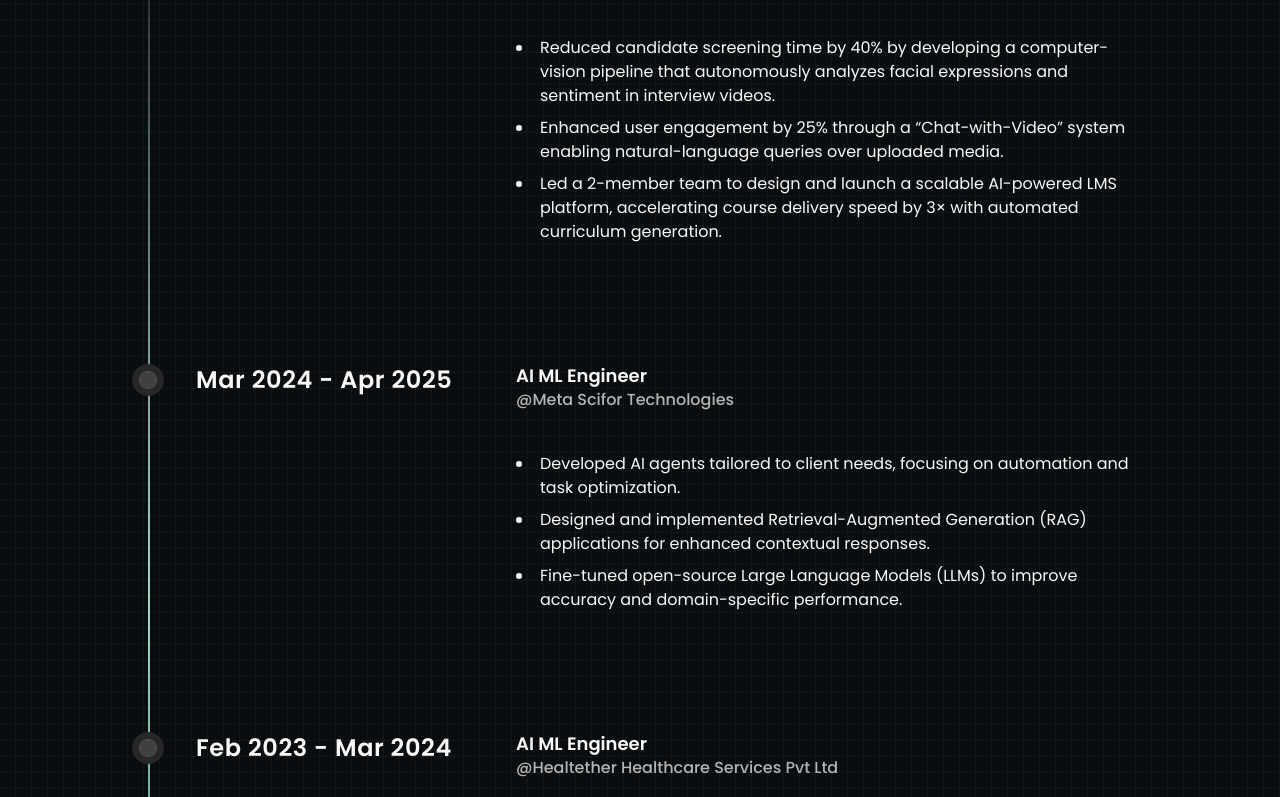
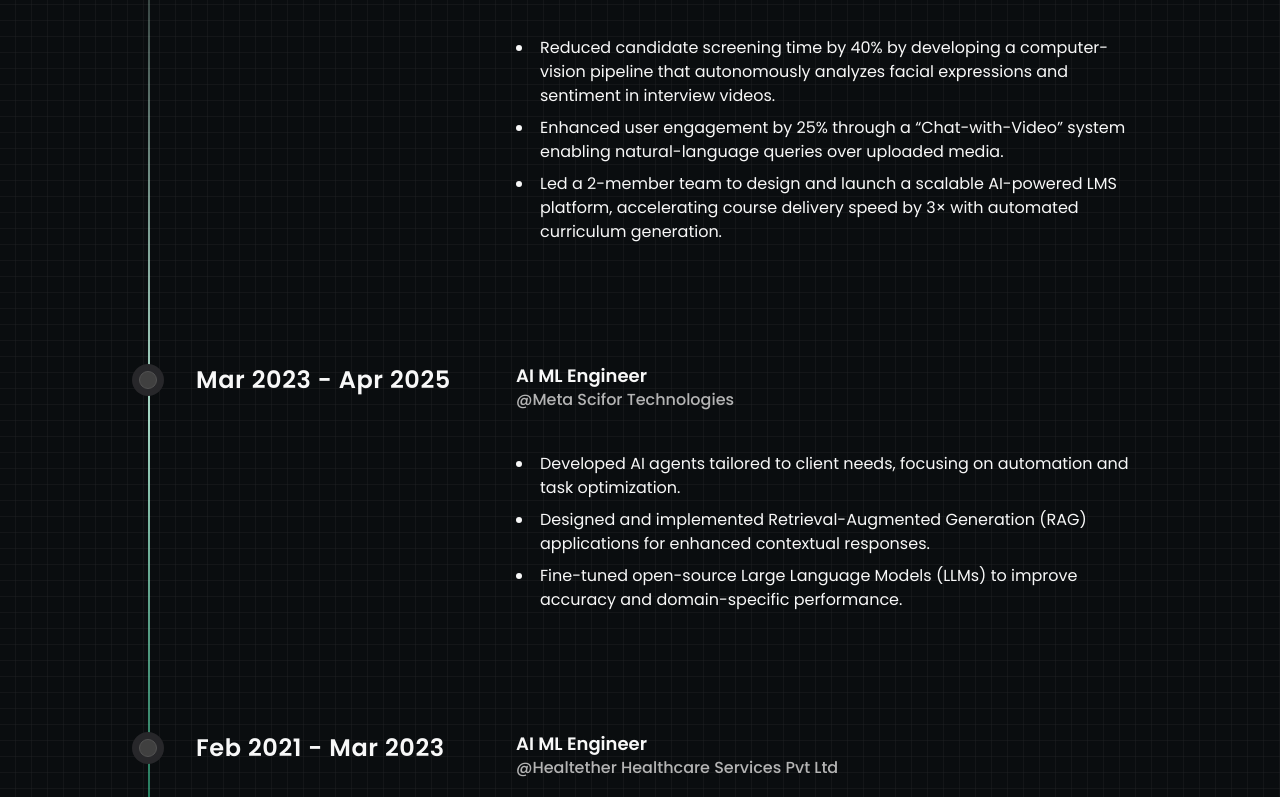
Before and after one commit to shivam92211/Portfolio, a Next.js app: page / in a window 1280 px wide. Shown: the part 2000-2797 px from the top of the page. Built offline with nearby package versions, Linux system fonts and the light colour scheme; what tailwindcss-debug-screens would draw is missing.

Commit message:
epx upgraded

```diff
--- a/src/data/experiences.ts
+++ b/src/data/experiences.ts
@@ -17,7 +17,7 @@ const experiences: IExperienceItem[] = [
   {
     designation: "AI ML Engineer",
     company: "Meta Scifor Technologies",
-    startDate: "Mar 2024",
+    startDate: "Mar 2023",
     endDate: "Apr 2025",
     isCurrentJob: false,
     location: "Bengaluru, India (Remote)",
@@ -30,8 +30,8 @@ const experiences: IExperienceItem[] = [
   {
     designation: "AI ML Engineer",
     company: "Healtether Healthcare Services Pvt Ltd",
-    startDate: "Feb 2023",
-    endDate: "Mar 2024",
+    startDate: "Feb 2021",
+    endDate: "Mar 2023",
     isCurrentJob: false,
     location: "Chennai, India (Remote)",
     description: [
@@ -40,20 +40,20 @@ const experiences: IExperienceItem[] = [
       "Applied AI image analysis effectively to solve complex problems, ensuring project success and reliability.",
     ],
   },
-  {
-    designation: "Math Expert",
-    company: "Photomath Inc",
-    startDate: "Nov 2021",
-    endDate: "Feb 2023",
-    isCurrentJob: false,
-    location: "Remote",
-    description: [
-      "Solved various math questions related to calculus, linear algebra, trigonometry, probability, and statistics",
-      "Improving problem solving skills by 25% over 3 months.",
-      "Cultivated strong communication abilities, conveying mathematical solutions clearly and concisely, with a 30% enhancement over 3 months.",
-      "Utilized LaTex to present solutions, increasing readability and professional presentation.",
-    ],
-  },
+  // {
+  //   designation: "Math Expert",
+  //   company: "Photomath Inc",
+  //   startDate: "Nov 2021",
+  //   endDate: "Feb 2023",
+  //   isCurrentJob: false,
+  //   location: "Remote",
+  //   description: [
+  //     "Solved various math questions related to calculus, linear algebra, trigonometry, probability, and statistics",
+  //     "Improving problem solving skills by 25% over 3 months.",
+  //     "Cultivated strong communication abilities, conveying mathematical solutions clearly and concisely, with a 30% enhancement over 3 months.",
+  //     "Utilized LaTex to present solutions, increasing readability and professional presentation.",
+  //   ],
+  // },
 ];
 
 export default experiences;
```
